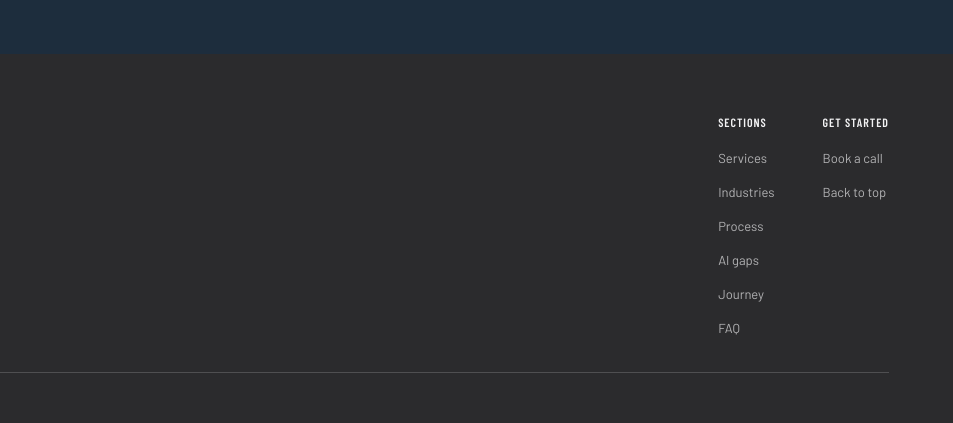
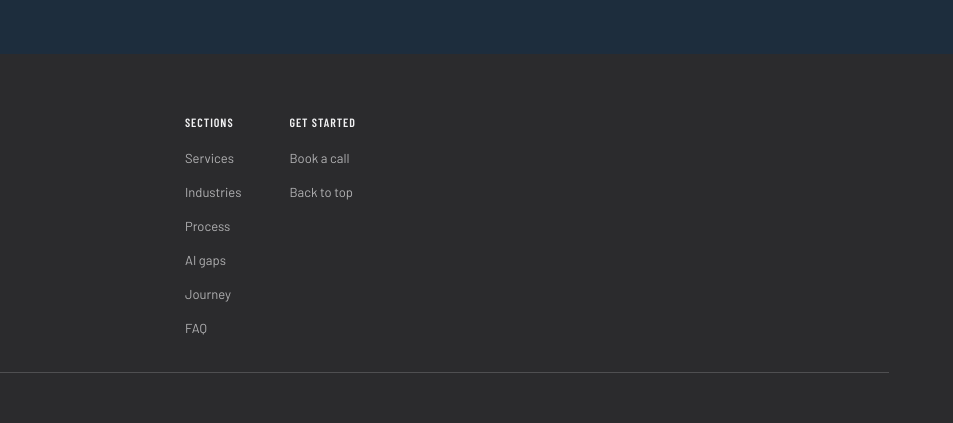
Before and after one commit to Sreeram4506/indraamuser_friendly, a website: page index.html in a window 1280 px wide. Shown: the part 5865-6288 px from the top of the page, 327-1280 px from the left. Drawn offline with nearby package versions, Linux system fonts and the light colour scheme.

Commit message:
Fix footer column alignment across breakpoints
Previously the brand block and link columns used justify-content: space-between, which pushed them to opposite edges on tablet/desktop with an oversized empty gap between. Switch to a responsive clamp() gap so the columns stay visually grouped at every width.

Co-Authored-By: Claude Sonnet 5 <noreply@anthropic.com>

```diff
--- a/css/site.css
+++ b/css/site.css
@@ -1241,13 +1241,14 @@ a:hover { color: var(--color-accent-200); }
 }
 .foot__top {
   display: flex;
-  justify-content: space-between;
-  gap: 48px;
+  justify-content: flex-start;
+  align-items: flex-start;
+  gap: clamp(48px, 10vw, 160px);
   flex-wrap: wrap;
   padding-bottom: 32px;
   border-bottom: 1px solid var(--color-divider);
 }
-.foot__about { display: flex; flex-direction: column; gap: 14px; max-width: 320px; }
+.foot__about { display: flex; flex-direction: column; gap: 14px; flex: 1 1 260px; max-width: 320px; }
 .foot__logo { display: flex; align-items: center; gap: 10px; text-decoration: none; }
 .foot__logo img { display: block; border-radius: var(--radius-sm); }
 .foot__brand { letter-spacing: 0.08em; text-transform: uppercase; font-weight: 600; color: var(--color-text); }
```
